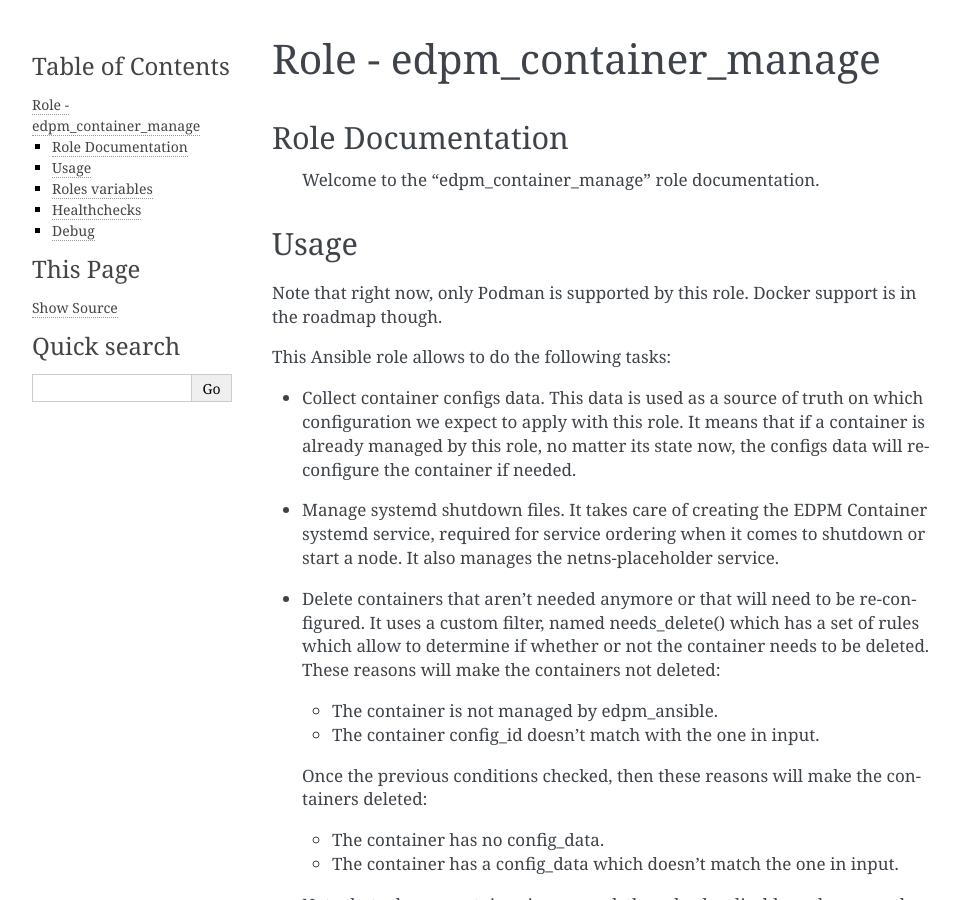
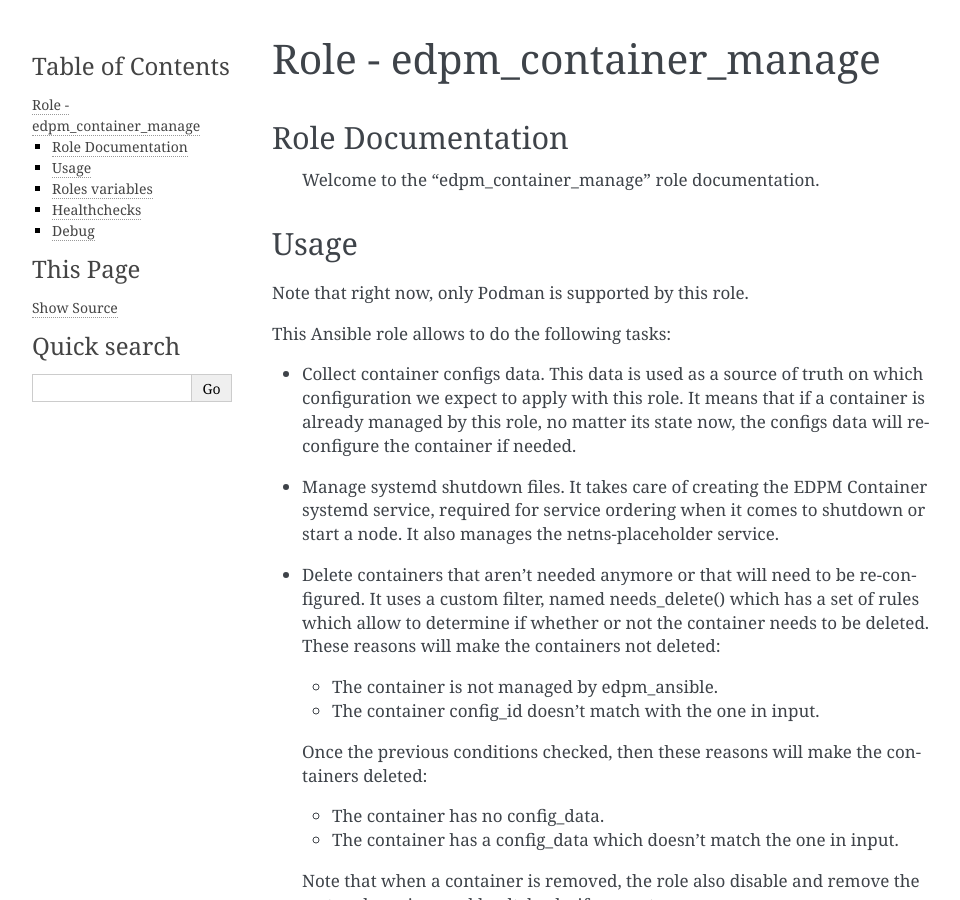
Before and after one commit to openstack-k8s-operators/edpm-ansible, a Sphinx documentation site: the page built from docs/source/roles/role-edpm_container_manage.rst, in a window 1280 px wide and 900 px high. Shown: the whole window, without its empty margins (148-1108 px from the left). Built offline with Sphinx 7.4.7, drawn with Linux system fonts in a browser that asks for light colours; pages that are not in the unit, such as notebooks, are missing from menus.

Commit message:
Remove logic for docker
We have been using podman instead of docker since RHEL8, so we no
longer need to maintain implementations to support docker now.

```diff
--- a/docs/source/roles/role-edpm_container_manage.rst
+++ b/docs/source/roles/role-edpm_container_manage.rst
@@ -8,8 +8,7 @@
 Usage
 ~~~~~
 
-Note that right now, only Podman is supported by this role. Docker support is
-in the roadmap though.
+Note that right now, only Podman is supported by this role.
 
 This Ansible role allows to do the following tasks:
 
```
Also changed, not shown: 5 other files.
